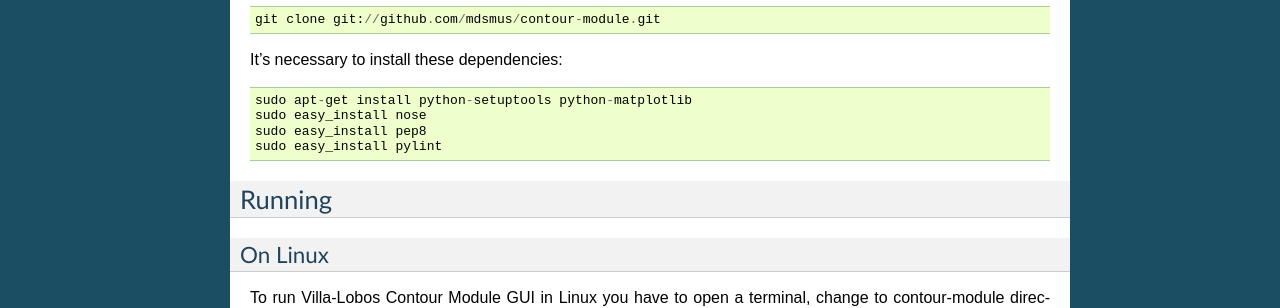
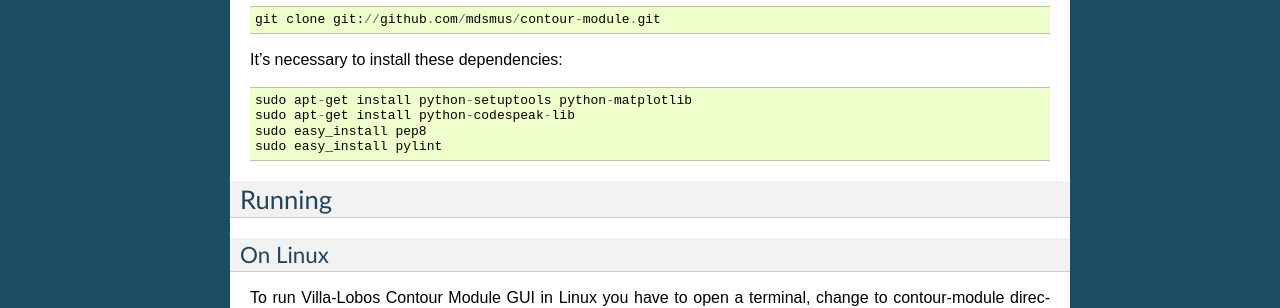
Before and after one commit to msampaio/musicontour, a Sphinx documentation site: the page built from docs/install.rst, in a window 1280 px wide. Shown: the part 1283-1591 px from the top of the page. Built offline with Sphinx 7.4.7, drawn with Linux system fonts in a browser that asks for light colours; formulas are drawn with MathJax 3.

```diff
--- a/docs/install.rst
+++ b/docs/install.rst
@@ -59,7 +59,7 @@
 It's necessary to install these dependencies::
 
  sudo apt-get install python-setuptools python-matplotlib
- sudo easy_install nose
+ sudo apt-get install python-codespeak-lib
  sudo easy_install pep8
  sudo easy_install pylint
 
```
Also changed, not shown: 1 other file.
